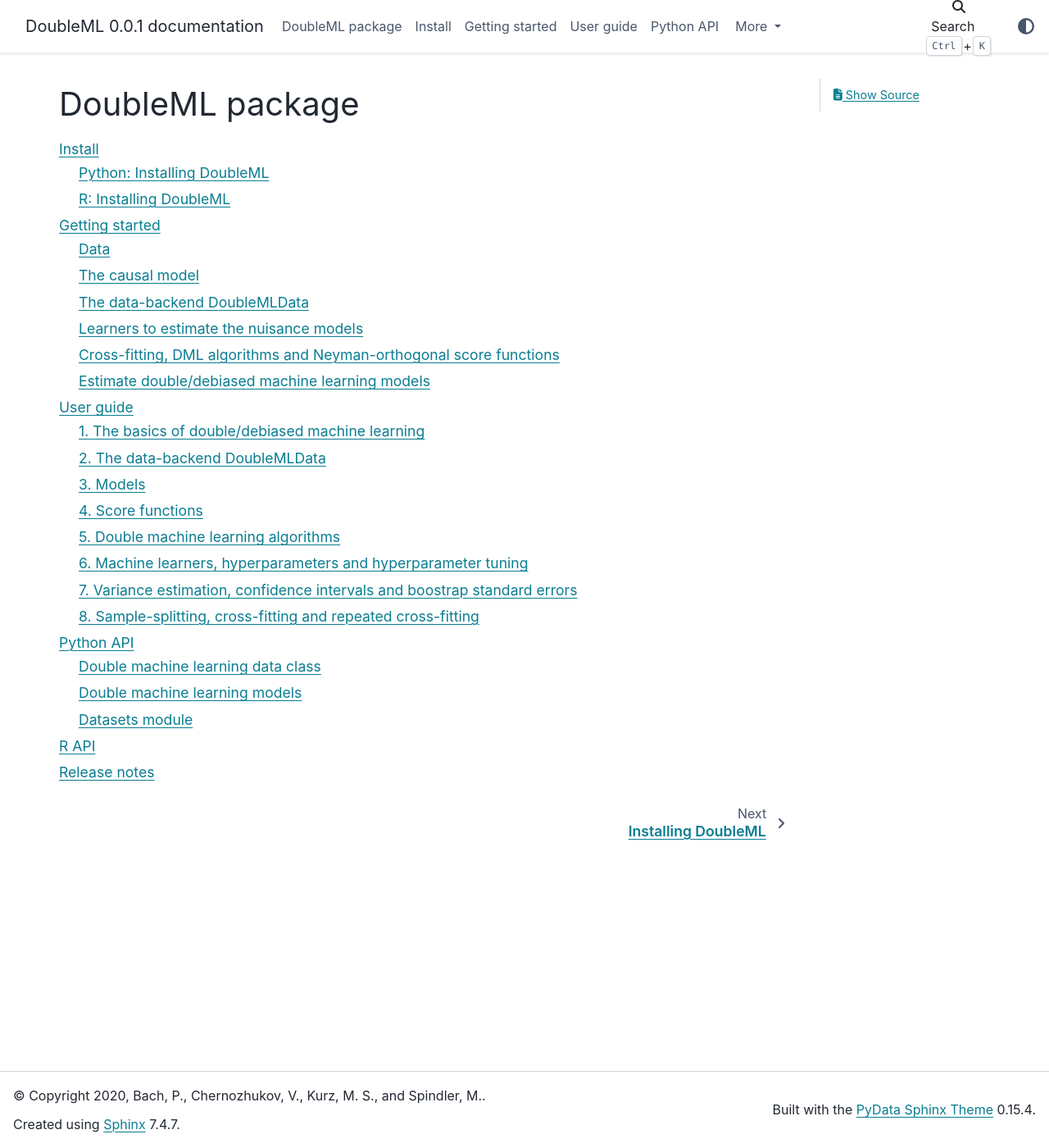
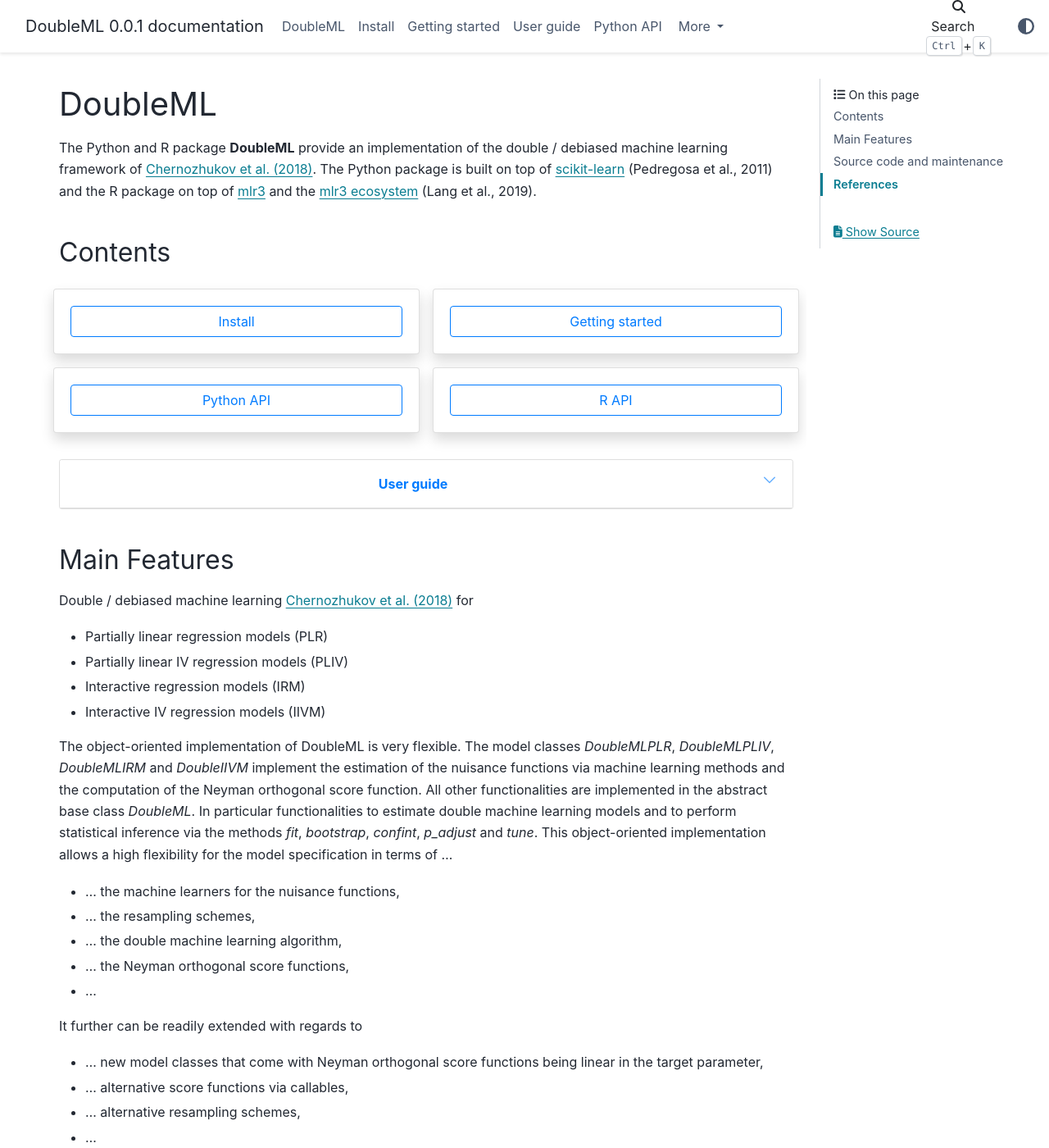
Before and after one commit to DoubleML/doubleml-for-py, a Sphinx documentation site: the page built from doc/index.rst, in a window 1280 px wide and 1400 px high. Shown: the whole window at 82% size. Built offline with Sphinx 7.4.7 and the PyData theme 0.15.4, drawn with Linux system fonts in a browser that asks for light colours; pages that are not in the unit, such as notebooks, are missing from menus; some of the changed text lies outside the part shown.

```diff
--- a/doc/index.rst
+++ b/doc/index.rst
@@ -1,14 +1,86 @@
 .. _doubleml_package:
 
-DoubleML package
-================
+DoubleML
+========
 
-.. The DoubleML package contains routines for:
-..
-.. - Double machine learning of partially linear regression (PLR) models
-.. - Double Machine Learning for Partially Linear IV regression (PLIV) model
-.. - Double machine learning for interactive regression (IRM) models
-.. - Double machine learning for interactive IV regression (IIVM) models
+The Python and R package **DoubleML** provide an implementation of the double / debiased machine learning framework of
+`Chernozhukov et al. (2018) <https://doi.org/10.1111/ectj.12097>`_.
+The Python package is built on top of `scikit-learn <https://scikit-learn.org/>`_ (Pedregosa et al., 2011)
+and the R package on top of `mlr3 <https://mlr3.mlr-org.com/>`_ and the `mlr3
+ecosystem <https://github.com/mlr-org/mlr3/wiki/Extension-Packages>`_ (Lang et al., 2019).
+
+
+Contents
+--------
+
+.. panels::
+
+    .. link-button:: intro/install
+        :type: ref
+        :text: Install
+        :classes: btn-outline-primary btn-block
+    ---
+    .. link-button:: intro/intro
+        :type: ref
+        :text: Getting started
+        :classes: btn-outline-primary btn-block
+    ---
+    .. link-button:: api/api
+        :type: ref
+        :text: Python API
+        :classes: btn-outline-primary btn-block
+    ---
+    .. link-button:: http://doubleml.org
+        :type: url
+        :text: R API
+        :classes: btn-outline-primary btn-block
+
+.. dropdown:: User guide
+    :title: bg-white text-primary text-center font-weight-bold
+
+    .. panels::
+        :column: col-lg-12
+
+        ---
+        .. link-button:: guide/basics
+            :type: ref
+            :text: 1. The basics of double/debiased machine learning
+            :classes: btn-outline-primary btn-block
+        ---
+        .. link-button:: guide/data_backend
+            :type: ref
+            :text: 2. The data-backend DoubleMLData
+            :classes: btn-outline-primary btn-block
+        ---
+        .. link-button:: guide/models
+            :type: ref
+            :text: 3. Models
+            :classes: btn-outline-primary btn-block
+        ---
+        .. link-button:: guide/scores
+            :type: ref
+            :text: 4. Score functions
+            :classes: btn-outline-primary btn-block
+        ---
+        .. link-button:: guide/algorithms
+            :type: ref
+            :text: 5. Double machine learning algorithms
+            :classes: btn-outline-primary btn-block
+        ---
+        .. link-button:: guide/learners
+            :type: ref
+            :text: 6. Machine learners, hyperparameters and hyperparameter tuning
+            :classes: btn-outline-primary btn-block
+        ---
+        .. link-button:: guide/se_confint
+            :type: ref
+            :text: 7. Variance estimation, confidence intervals and boostrap standard errors
+            :classes: btn-outline-primary btn-block
+        ---
+        .. link-button:: guide/resampling
+            :type: ref
+            :text: 8. Sample-splitting, cross-fitting and repeated cross-fitting
+            :classes: btn-outline-primary btn-block
 
 .. toctree::
    :hidden:
@@ -16,7 +88,7 @@ DoubleML package
    self
 
 .. toctree::
-   :maxdepth: 2
+   :hidden:
 
     Install <intro/install>
     Getting started <intro/intro>
@@ -25,3 +97,65 @@ DoubleML package
     Python API <api/api>
     R API <http://doubleml.org>
     Release notes <release/release>
+
+Main Features
+-------------
+
+Double / debiased machine learning `Chernozhukov et al. (2018) <https://doi.org/10.1111/ectj.12097>`_ for
+
+- Partially linear regression models (PLR)
+- Partially linear IV regression models (PLIV)
+- Interactive regression models (IRM)
+- Interactive IV regression models (IIVM)
+
+The object-oriented implementation of DoubleML is very flexible.
+The model classes `DoubleMLPLR`, `DoubleMLPLIV`, `DoubleMLIRM` and `DoubleIIVM` implement the estimation of the nuisance
+functions via machine learning methods and the computation of the Neyman orthogonal score function.
+All other functionalities are implemented in the abstract base class `DoubleML`.
+In particular functionalities to estimate double machine learning models and to perform statistical inference via the
+methods `fit`, `bootstrap`, `confint`, `p_adjust` and `tune`.
+This object-oriented implementation allows a high flexibility for the model specification in terms of ...
+
+- ... the machine learners for the nuisance functions,
+- ... the resampling schemes,
+- ... the double machine learning algorithm,
+- ... the Neyman orthogonal score functions,
+- ...
+
+It further can be readily extended with regards to
+
+- ... new model classes that come with Neyman orthogonal score functions being linear in the target parameter,
+- ... alternative score functions via callables,
+- ... alternative resampling schemes,
+- ...
+
+
+
+Source code and maintenance
+---------------------------
+
+Documentation and website: `http://doubleml.org/ <http://doubleml.org/>`_
+
+DoubleML is currently maintained by
+`@MalteKurz <https://github.com/MalteKurz>`_ and
+`@PhilippBach <https://github.com/PhilippBach>`_.
+
+The source code is available on GitHub: `Python source <https://github.com/DoubleML/doubleml-for-py>`_ and
+`R source <https://github.com/DoubleML/doubleml-for-r>`_.
+
+Bugs can be reported to the issue trackers:
+`https://github.com/DoubleML/doubleml-for-py/issues <https://github.com/DoubleML/doubleml-for-py/issues>`_
+and `https://github.com/DoubleML/doubleml-for-r/issues <https://github.com/DoubleML/doubleml-for-r/issues>`_.
+
+
+References
+----------
+
+Chernozhukov, V., Chetverikov, D., Demirer, M., Duflo, E., Hansen, C., Newey, W. and Robins, J. (2018),
+Double/debiased machine learning for treatment and structural parameters. The Econometrics Journal, 21: C1-C68, doi:`10.1111/ectj.12097 <https://doi.org/10.1111/ectj.12097>`_.
+
+Lang, M., Binder, M., Richter, J., Schratz, P., Pfisterer, F., Coors, S., Au, Q., Casalicchio, G., Kotthoff, L. and Bischl, B. (2019),
+mlr3: A modern object-oriented machine learing framework in R. Journal of Open Source Software, doi:`10.21105/joss.01903 <https://10.21105/joss.01903>`_.
+
+Pedregosa, F., Varoquaux, G., Gramfort, A., Michel, V., Thirion, B., Grisel, O., Blondel, M., Prettenhofer, P., Weiss, R., Dubourg, V., Vanderplas, J., Passos, A., Cournapeau, D., Brucher, M., Perrot, M. and Duchesnay, E. (2011),
+Scikit-learn: Machine Learning in Python. Journal of Machine Learning Research, 12: 2825--2830, `https://jmlr.csail.mit.edu/papers/v12/pedregosa11a.html <https://jmlr.csail.mit.edu/papers/v12/pedregosa11a.html>`_.
```
